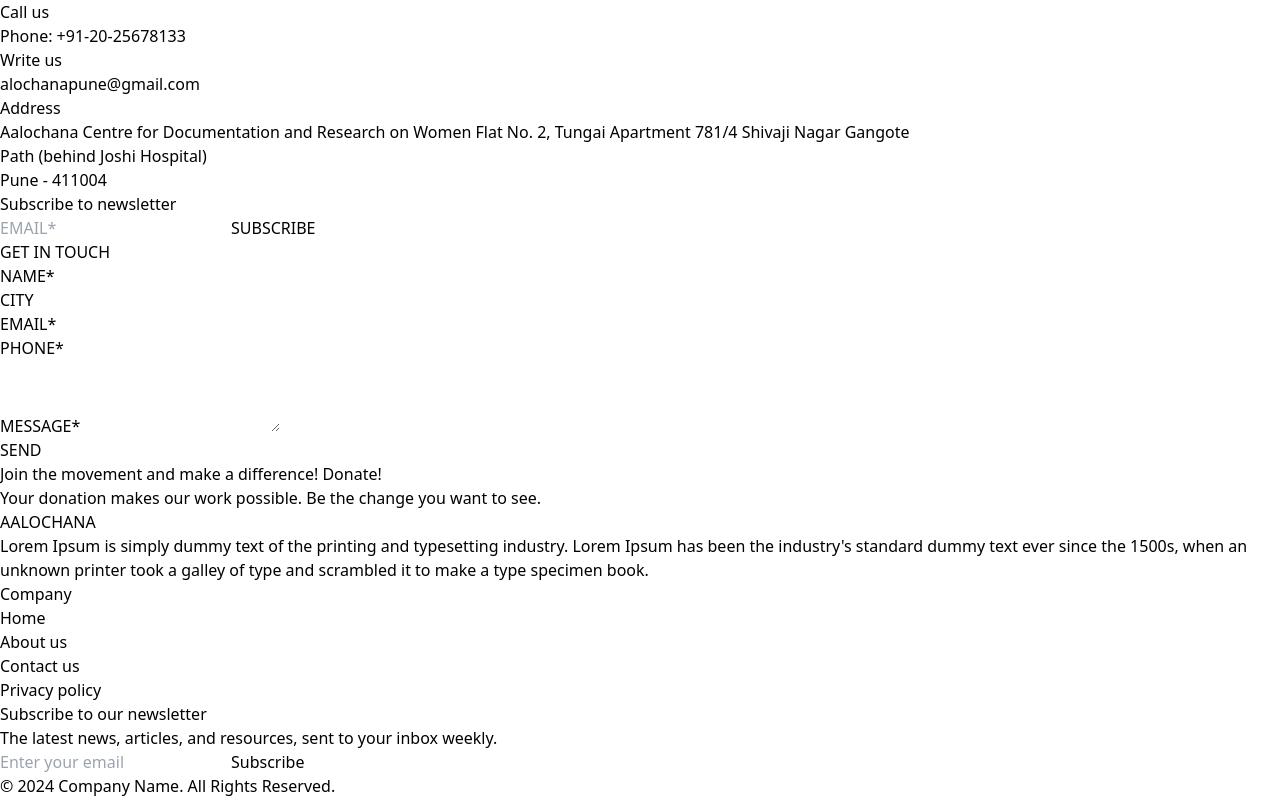
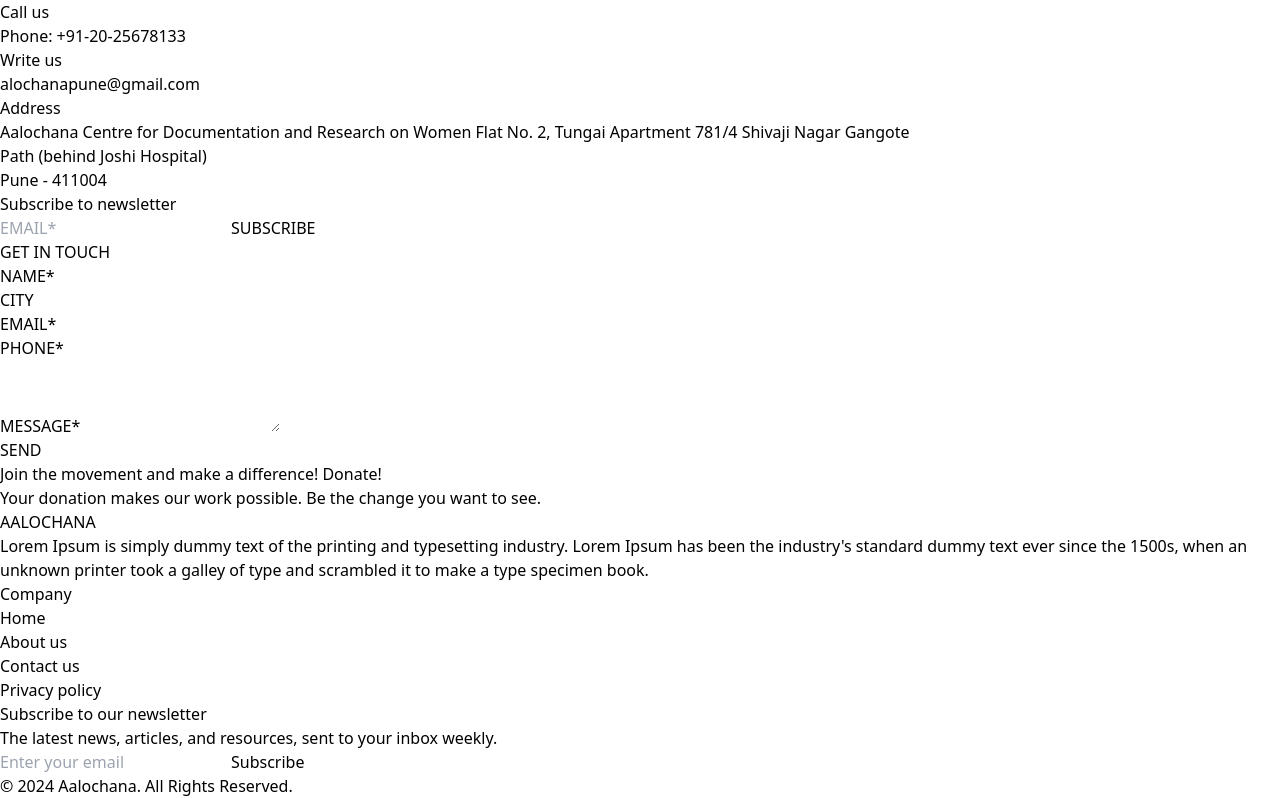
Before and after one commit to atharva9365/mind-assessment, a React (Vite) app: page / in a window 1280 px wide. Shown: the part 8865-9663 px from the top of the page. Built offline with nearby package versions, Linux system fonts and the light colour scheme.

Commit message:
frontend

```diff
--- a/src/components/Footer.jsx
+++ b/src/components/Footer.jsx
@@ -54,7 +54,7 @@ const Footer = () => {
       </div>
 
       <p className="pt-4 text-center text-xs md:text-sm pb-5">
-        © 2024 Company Name. All Rights Reserved.
+        © 2024 Aalochana. All Rights Reserved.
       </p>
     </footer>
   );
--- a/src/components/Publications.jsx
+++ b/src/components/Publications.jsx
@@ -38,7 +38,7 @@ const Publications = () => {
         className="container mx-auto  px-6 pt-20 md:px-20 lg:px-32  w-full overflow-hidden"
         id="Publications"
       >
-        <div className="text-center py-10" id="Programs">
+        <div className="text-center py-10">
         <h1 className="text-4xl font-bold text-blue-900 inline-block border-b-4 border-blue-900 pb-2">
           Publications
         </h1>
```
